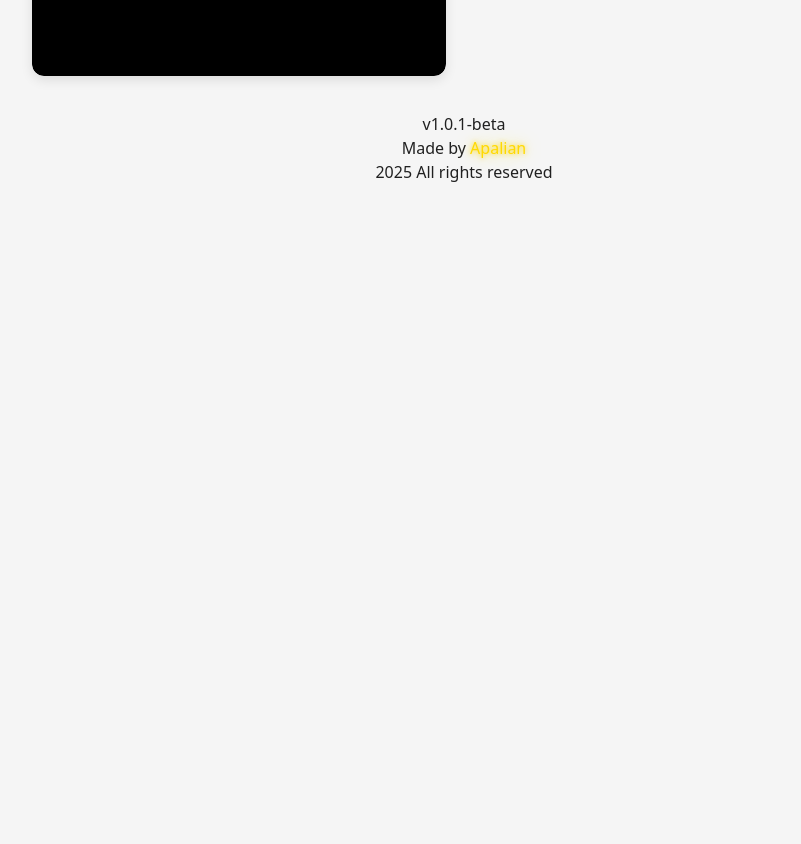
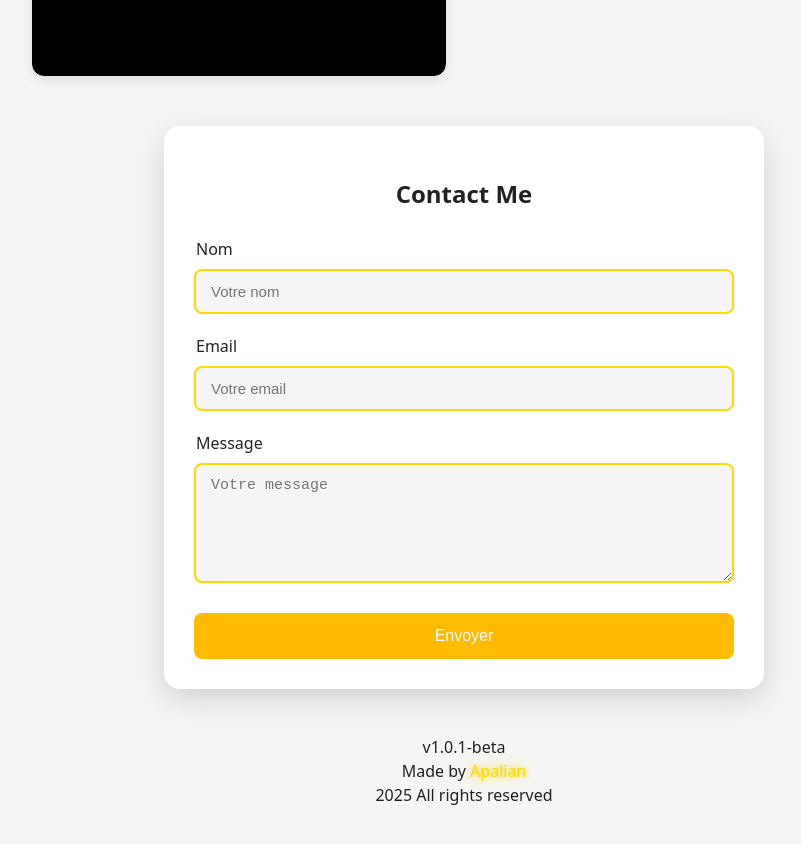
Before and after one commit to Apalian/portfolio, a Vue app: page / in a window 1280 px wide. Shown: the part 1335-2179 px from the top of the page, without its empty margins (176-977 px from the left). Before the commit the page ends 1567 px from the top, so only its background shows below. Built offline with nearby package versions, Linux system fonts and the light colour scheme.

Commit message:
feat! : Création du Formulaire de Contact

```diff
--- a/src/App.vue
+++ b/src/App.vue
@@ -4,6 +4,7 @@ import Skills from './components/Skills.vue'
 import Projects from './components/Projects.vue'
 import Credit from './components/Credit.vue';
 import Navbar from './components/Navbar.vue';
+import Contact from './components/Contact.vue';
 </script>
 
 <template>
@@ -11,11 +12,6 @@ import Navbar from './components/Navbar.vue';
   <Profile/>
   <Skills/>
   <Projects/>
+  <Contact/>
   <Credit/>
 </template>
-
-<style scoped>
-.logo.vue:hover {
-  filter: drop-shadow(0 0 2em #42b883aa);
-}
-</style>
--- /dev/null
+++ b/src/components/Contact.vue
@@ -0,0 +1,251 @@
+<template>
+    <div class="form-container">
+      <div class="form-card">
+        <h2 class="form-title">Contact Me</h2>
+        <form class="form" @submit.prevent="submitForm">
+          <div class="form-group">
+            <label for="name" class="form-label">Nom</label>
+            <input
+              type="text"
+              id="name"
+              class="form-input"
+              placeholder="Votre nom"
+              v-model="formData.name"
+              required
+            >
+          </div>
+
+          <div class="form-group">
+            <label for="email" class="form-label">Email</label>
+            <input
+              type="email"
+              id="email"
+              class="form-input"
+              placeholder="Votre email"
+              v-model="formData.email"
+              required
+            >
+          </div>
+
+          <div class="form-group">
+            <label for="message" class="form-label">Message</label>
+            <textarea
+              id="message"
+              class="form-textarea"
+              rows="4"
+              placeholder="Votre message"
+              v-model="formData.message"
+              required
+            ></textarea>
+          </div>
+
+          <button type="submit" class="form-button">Envoyer</button>
+        </form>
+      </div>
+
+      <div class="toast" :class="{ 'show-toast': showToast }">
+        <span>Ce formulaire ne marche pas encore !</span>
+        <!-- <span>Message envoyé avec succès!</span> -->
+        <button class="toast-close" @click="dismissToast">&times;</button>
+      </div>
+    </div>
+  </template>
+
+  <script>
+  export default {
+    name: 'ContactForm',
+    data() {
+      return {
+        formData: {
+          name: '',
+          email: '',
+          message: ''
+        },
+        showToast: false,
+        toastTimeout: null
+      }
+    },
+    methods: {
+      submitForm() {
+        // Logique d'envoi du formulaire
+        console.log('Formulaire soumis:', this.formData);
+
+        // Simuler un envoi réussi (remplacer par votre logique d'API)
+        setTimeout(() => {
+          // Afficher le toast
+          this.showToast = true;
+
+          // Effacer tout timeout existant pour éviter des problèmes
+          if (this.toastTimeout) {
+            clearTimeout(this.toastTimeout);
+          }
+
+          // Réinitialiser le formulaire
+          this.formData = {
+            name: '',
+            email: '',
+            message: ''
+          };
+
+          // Définir un nouveau timeout
+          this.toastTimeout = setTimeout(() => {
+            this.showToast = false;
+            this.toastTimeout = null;
+          }, 3000);
+        }, 500); // Simule un délai de réseau
+      },
+
+      dismissToast() {
+        this.showToast = false;
+        if (this.toastTimeout) {
+          clearTimeout(this.toastTimeout);
+          this.toastTimeout = null;
+        }
+      }
+    }
+  }
+  </script>
+
+  <style scoped>
+  .form-container {
+    display: flex;
+    justify-content: center;
+    align-items: center;
+    width: 100%;
+    max-width: 600px;
+    margin: 0 auto;
+    padding: 30px 20px;
+    position: relative;
+  }
+
+  .form-card {
+    background: var(--primary-color-alt);
+    width: 100%;
+    border-radius: 16px;
+    box-shadow: 0 10px 30px rgba(0, 0, 0, 0.15);
+    padding: 30px;
+    transform: translateY(0);
+    transition: transform 0.3s ease, box-shadow 0.3s ease;
+    box-sizing: border-box;
+  }
+
+  .form-card:hover {
+    transform: translateY(-5px);
+    box-shadow: 0 15px 35px rgba(0, 0, 0, 0.2);
+  }
+
+  .form-title {
+    color: var(--secondary-color);
+    font-size: 24px;
+    margin-bottom: 25px;
+    text-align: center;
+    font-weight: 600;
+  }
+
+  .form {
+    display: flex;
+    flex-direction: column;
+    gap: 20px;
+    width: 100%;
+  }
+
+  .form-group {
+    display: flex;
+    flex-direction: column;
+    gap: 8px;
+    width: 100%;
+  }
+
+  .form-label {
+    font-size: 1em;
+    font-weight: 500;
+    color: var(--secondary-color);
+    margin-left: 2px;
+  }
+
+  .form-input,
+  .form-textarea {
+    width: 100%;
+    padding: 12px 15px;
+    border: 2px solid var(--tertiary-color);
+    border-radius: 8px;
+    font-size: 15px;
+    transition: border-color 0.3s ease, box-shadow 0.3s ease;
+    background-color: var(--primary-color);
+    box-sizing: border-box;
+  }
+
+  .form-input:focus,
+  .form-textarea:focus {
+    border-color: var(--tertiary-color-alt);
+    box-shadow: 0 0 0 3px rgba(74, 144, 226, 0.2);
+    outline: none;
+  }
+
+  .form-textarea {
+    min-height: 120px;
+    resize: vertical;
+  }
+
+  .form-button {
+    margin-top: 10px;
+    padding: 14px;
+    background-color: var(--tertiary-color-alt);
+    color: white;
+    border: none;
+    border-radius: 8px;
+    font-size: 16px;
+    font-weight: 500;
+    cursor: pointer;
+    transition: background-color 0.3s ease, transform 0.2s ease;
+    width: 100%;
+  }
+
+  .form-button:hover {
+    background-color: var(--tertiary-color);
+    transform: translateY(-2px);
+  }
+
+  .form-button:active {
+    transform: translateY(0);
+  }
+
+  /* Styles pour le toast */
+  .toast {
+    position: fixed;
+    bottom: 40px;
+    left: 50%;
+    transform: translateX(-50%);
+    background-color: rgba(0, 0, 0, 0.8);
+    color: white;
+    padding: 12px 24px;
+    border-radius: 4px;
+    opacity: 0;
+    visibility: hidden;
+    transition: opacity 0.3s, visibility 0.3s;
+    z-index: 1000;
+    display: flex;
+    align-items: center;
+    gap: 12px;
+  }
+
+  .show-toast {
+    opacity: 1;
+    visibility: visible;
+  }
+
+  .toast-close {
+    background: none;
+    border: none;
+    color: white;
+    font-size: 20px;
+    cursor: pointer;
+    padding: 0;
+    margin-left: 8px;
+    display: flex;
+    align-items: center;
+    justify-content: center;
+    width: 24px;
+    height: 24px;
+  }
+  </style>
```
